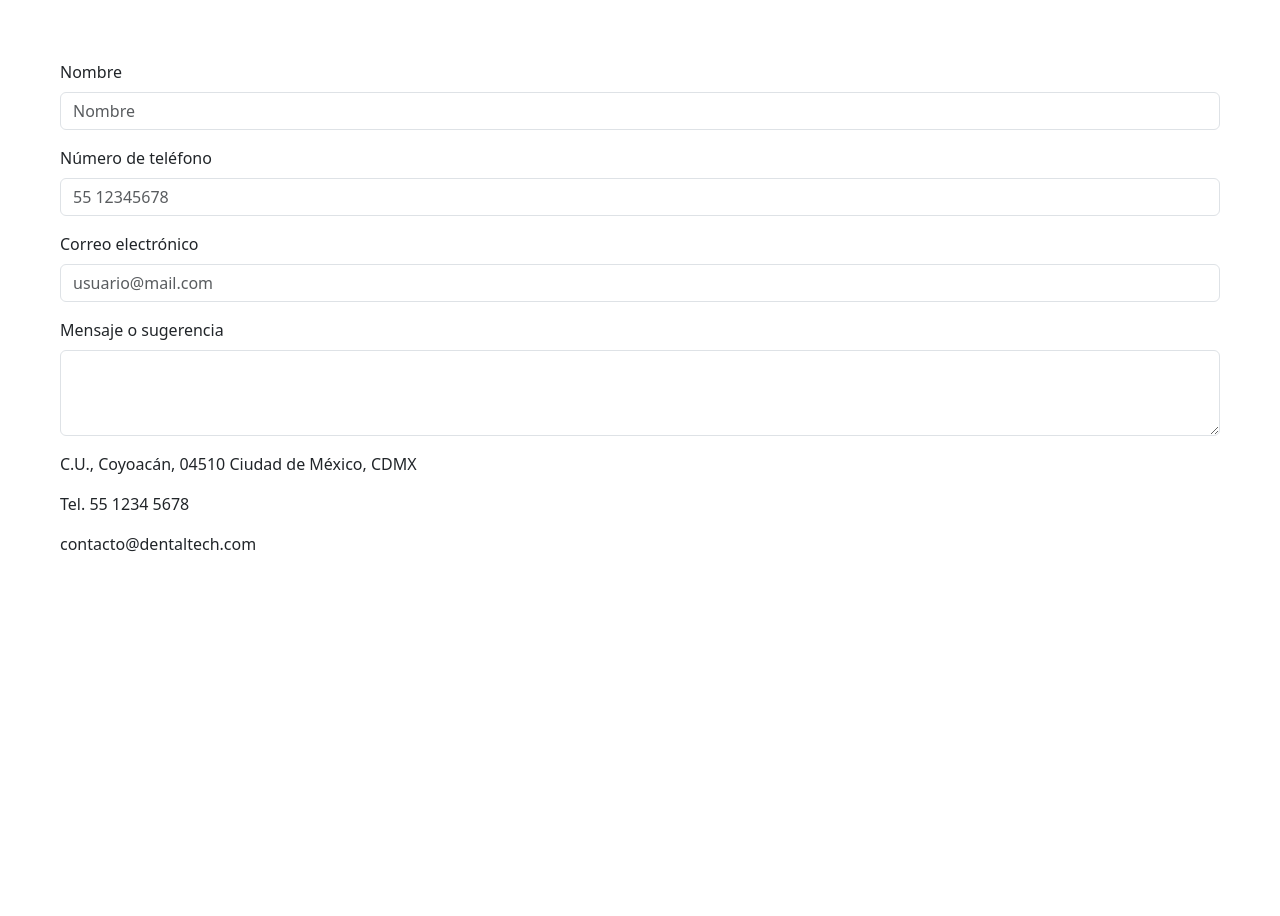
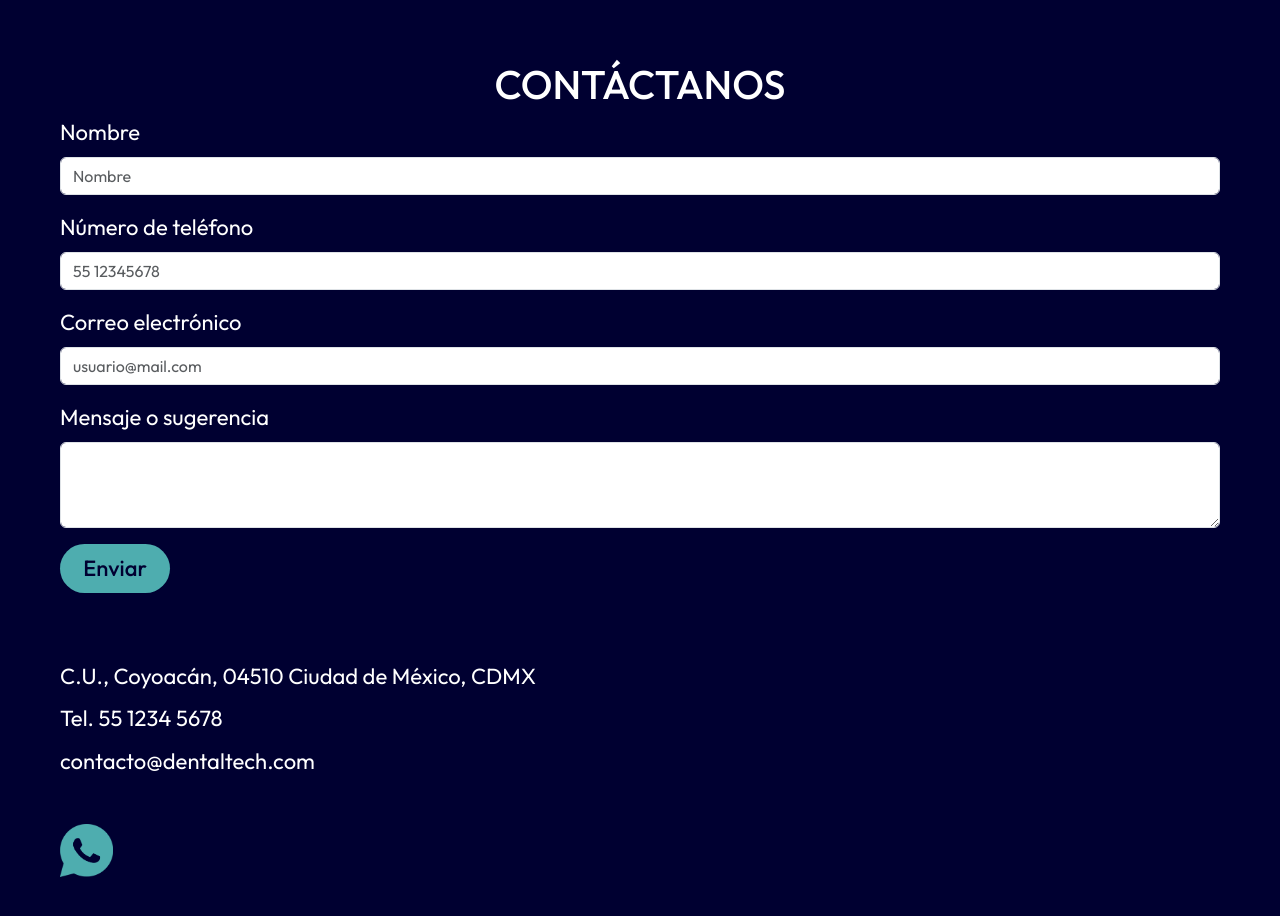
Before and after one commit to MontseCamch/dental-tech, a plain HTML site: page contacto.html in a window 1280 px wide. Before the commit the page ends 800 px from the top, so only its background shows below. Drawn offline with nearby package versions, Linux system fonts and the light colour scheme.

Commit message:
avance a html y css de pagina de contacto

```diff
--- a/contacto.css
+++ b/contacto.css
@@ -1,11 +1,49 @@
 /*Mobile*/
-body {
+.contact {
     background-color: #000031;
+    font-family: "Outfit", sans-serif;
+    color: #FFFFFF;
 }
-.map-container{
-    display: none;
+
+.contact-title{
+    text-align: center;
+    font-size: 40px;
 }
 
 .contact-info {
     margin:  60px;
 }
+
+.form-label {
+    font-size: 22px;
+}
+
+.btn-sumbit{
+    background-color: #4EADAF;
+    color: #000031;
+    font-size: 22px;
+    font-weight: 500;
+    border: none;
+    border-radius: 50px;
+    padding: 8px;
+    width: 110px;
+}
+
+.map-container{
+    display: none;
+}
+
+.information{
+    margin-top: 70px;
+    font-size: 22px;
+    line-height: 1.2;
+}
+
+.whatsapp-icon{
+    margin-top: 50px;
+    display: flex;
+
+}
+.whatsapp-logo {
+    width: 53px;
+}
--- a/contacto.html
+++ b/contacto.html
@@ -8,10 +8,19 @@
   <link rel="stylesheet" href="contacto.css">
   <link href="https://cdn.jsdelivr.net/npm/bootstrap@5.3.3/dist/css/bootstrap.min.css" rel="stylesheet"
     integrity="sha384-QWTKZyjpPEjISv5WaRU9OFeRpok6YctnYmDr5pNlyT2bRjXh0JMhjY6hW+ALEwIH" crossorigin="anonymous">
+  <link rel="preconnect" href="https://fonts.googleapis.com">
+  <link rel="preconnect" href="https://fonts.gstatic.com" crossorigin>
+  <link
+    href="https://fonts.googleapis.com/css2?family=Kanit:ital,wght@0,100;0,200;0,300;0,400;0,500;0,600;0,700;0,800;0,900;1,100;1,200;1,300;1,400;1,500;1,600;1,700;1,800;1,900&display=swap"
+    rel="stylesheet">
+  <link rel="preconnect" href="https://fonts.googleapis.com">
+  <link rel="preconnect" href="https://fonts.gstatic.com" crossorigin>
+  <link href="https://fonts.googleapis.com/css2?family=Outfit:wght@100..900&display=swap" rel="stylesheet">
 </head>
 
-<body>
+<body class="contact">
   <section class="contact-info">
+    <h1 class="contact-title">CONTÁCTANOS</h1>
     <div class="info-container">
       <div class="form-container">
         <div class="mb-3">
@@ -30,6 +39,7 @@
           <label for="TextArea" class="form-label">Mensaje o sugerencia</label>
           <textarea class="form-control" id="TextArea" rows="3"></textarea>
         </div>
+        <button type="submit" class="btn-sumbit">Enviar</button>
       </div>
 
       <div class="map-container">
@@ -46,7 +56,7 @@
       </div>
 
       <div class="whatsapp-icon">
-        <img class="whatsapp-logo" src="">
+        <img class="whatsapp-logo" src="./assets/whatsapp.png">
       </div>
     </div>
   </section>
```
Also changed, not shown: assets/whatsapp.png (added).
